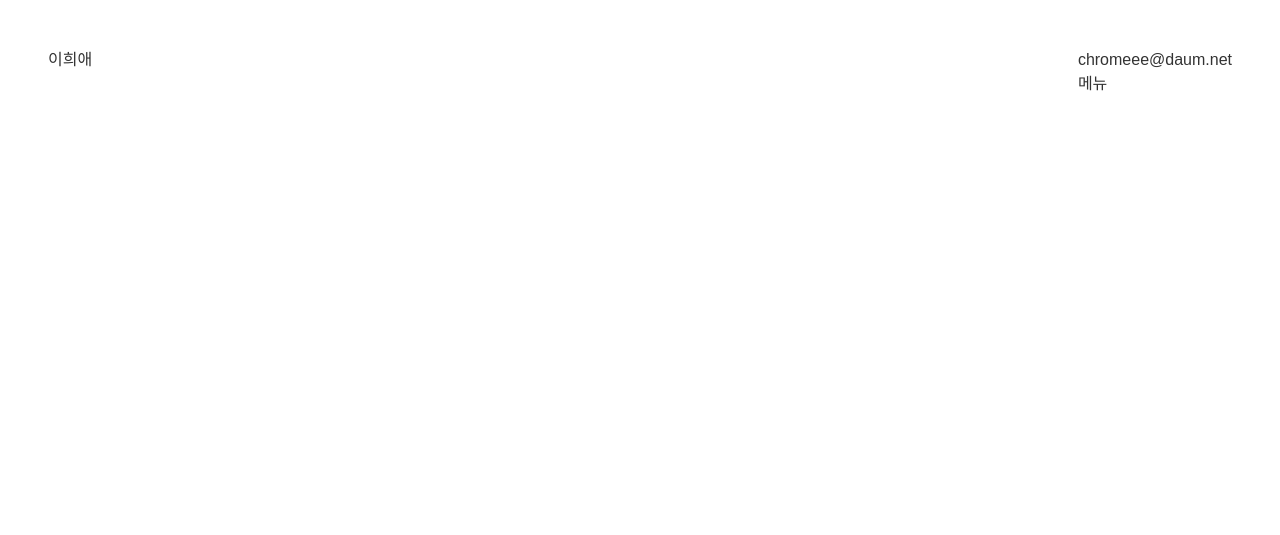
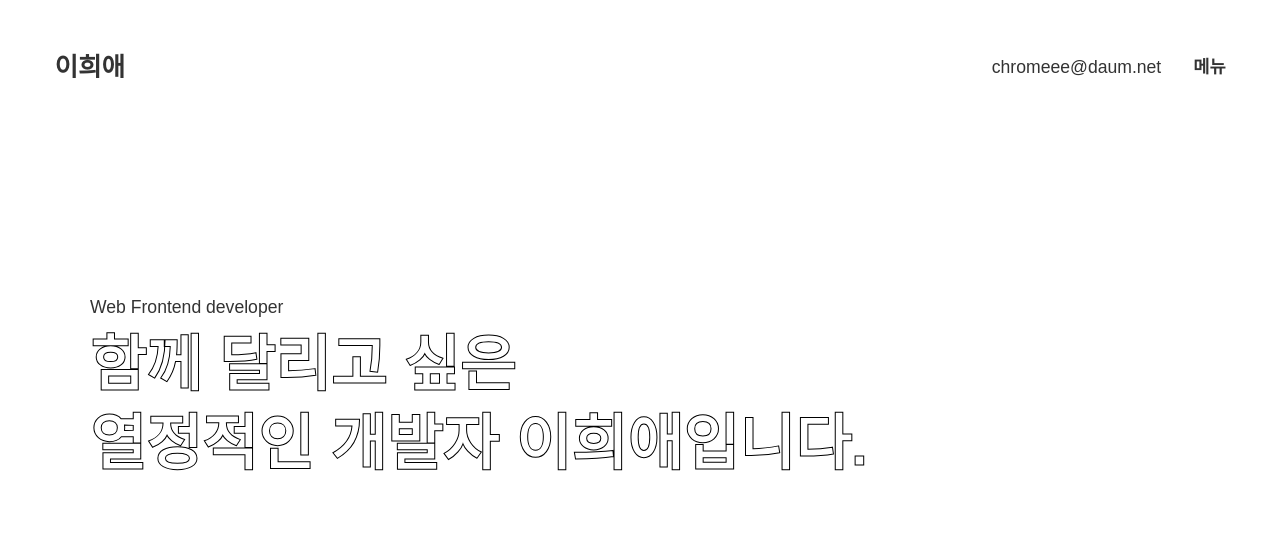
Before and after one commit to leeheeae/PortFolio, a plain HTML site: page index.html in a window 1280 px wide. Drawn offline with Linux system fonts and the light colour scheme; a web font is replaced by a local one.

Commit message:
main-section

```diff
--- a/css/style.css
+++ b/css/style.css
@@ -1,9 +1,66 @@
+section {
+    display: flex;
+    align-items: center;
+    justify-content: center;
+    width: 100%;
+    padding: 3rem 3.4rem;
+}
+.inner-contents {
+    width: 100%;
+    max-width: 1100px;
+}
+::selection {
+    color: #fff;
+    background: #000;
+}
+
 /* 헤더 */
 .header {
     width: 100%;
-    padding: 3rem;
+    padding: 3rem 3.4rem;
 }
+
+/* 네비 */
 .header .nav {
     display: flex;
     justify-content: space-between;
+    align-items: center;
 }
+.header .nav .logo {
+    font-size: 1.6rem;
+    font-weight: 900;
+}
+
+.header .nav .right {
+    display: flex;
+    align-items: center;
+}
+.header .nav .right .email {
+    font-size: 1.1rem;
+    font-weight: 400;
+    margin-right: 2rem;
+}
+.menu-toggle-btn {
+    font-size: 1.1rem;
+    font-weight: 600;
+}
+
+/* 메인섹션 */
+.main-section {
+    padding-top: 10rem;
+}
+.main-section .title-box {
+}
+.main-section .title-box h3 {
+    font-size: 1.1rem;
+    font-weight: 400;
+    margin-bottom: 5px;
+}
+.main-section .title-box h1 {
+    font-size: 3.8rem;
+    font-weight: 900;
+    line-height: 1.3;
+    color: transparent;
+    text-shadow: none;
+    -webkit-text-stroke: 1px #000;
+}
--- a/index.html
+++ b/index.html
@@ -11,14 +11,27 @@
         <title>포트폴리오</title>
     </head>
     <body>
+        <!-- header -->
         <header class="header">
             <nav class="nav">
                 <div class="logo">이희애</div>
                 <div class="right">
-                    <div>chromeee@daum.net</div>
-                    <button>메뉴</button>
+                    <div class="email">chromeee@daum.net</div>
+                    <button class="menu-toggle-btn">메뉴</button>
                 </div>
             </nav>
         </header>
+
+        <!-- main-section -->
+        <section class="main-section">
+            <div class="inner-contents">
+                <div class="title-box">
+                    <h3>Web Frontend developer</h3>
+                    <h1>
+                        함께 달리고 싶은 <br />열정적인 개발자 이희애입니다.
+                    </h1>
+                </div>
+            </div>
+        </section>
     </body>
 </html>
```
